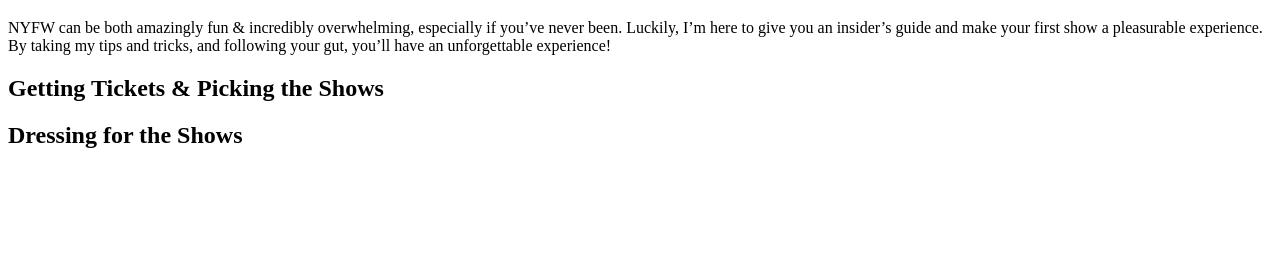
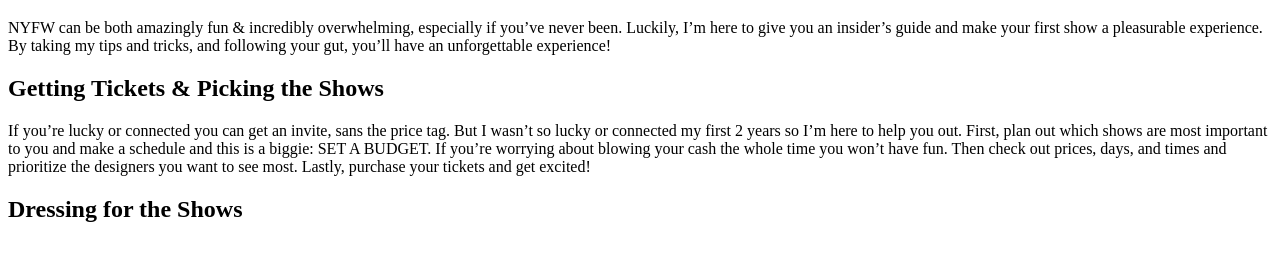
Before and after one commit to Sreyeesh/fashion-blog, a plain HTML site: page index.html in a window 1280 px wide. Shown: the part 61-322 px from the top of the page. Drawn offline with Linux system fonts and the light colour scheme.

Commit message:
Task 6 : add tickets paragraph

```diff
--- a/index.html
+++ b/index.html
@@ -8,12 +8,19 @@
 </head>
 
 <body>
+
   <h1>An Insider's Guide to NYFW</h1>
   <p>NYFW can be both amazingly fun &amp; incredibly overwhelming, especially if you’ve never been. Luckily, I’m here to
     give you an insider’s guide and make your first show a pleasurable experience. By taking my tips and tricks, and
     following your gut, you’ll have an unforgettable experience!</p>
   <h2>Getting Tickets &amp; Picking the Shows</h2>
+  <p>If you’re lucky or connected you can get an invite, sans the price tag. But I wasn’t so lucky or connected my first
+    2 years so I’m here to help you out. First, plan out which shows are most important to you and make a schedule and
+    this is a biggie: SET A BUDGET. If you’re worrying about blowing your cash the whole time you won’t have fun. Then
+    check out prices, days, and times and prioritize the designers you want to see most. Lastly, purchase your tickets
+    and get excited!</p>
   <h2>Dressing for the Shows</h2>
+
 </body>
 
 </html>
```
